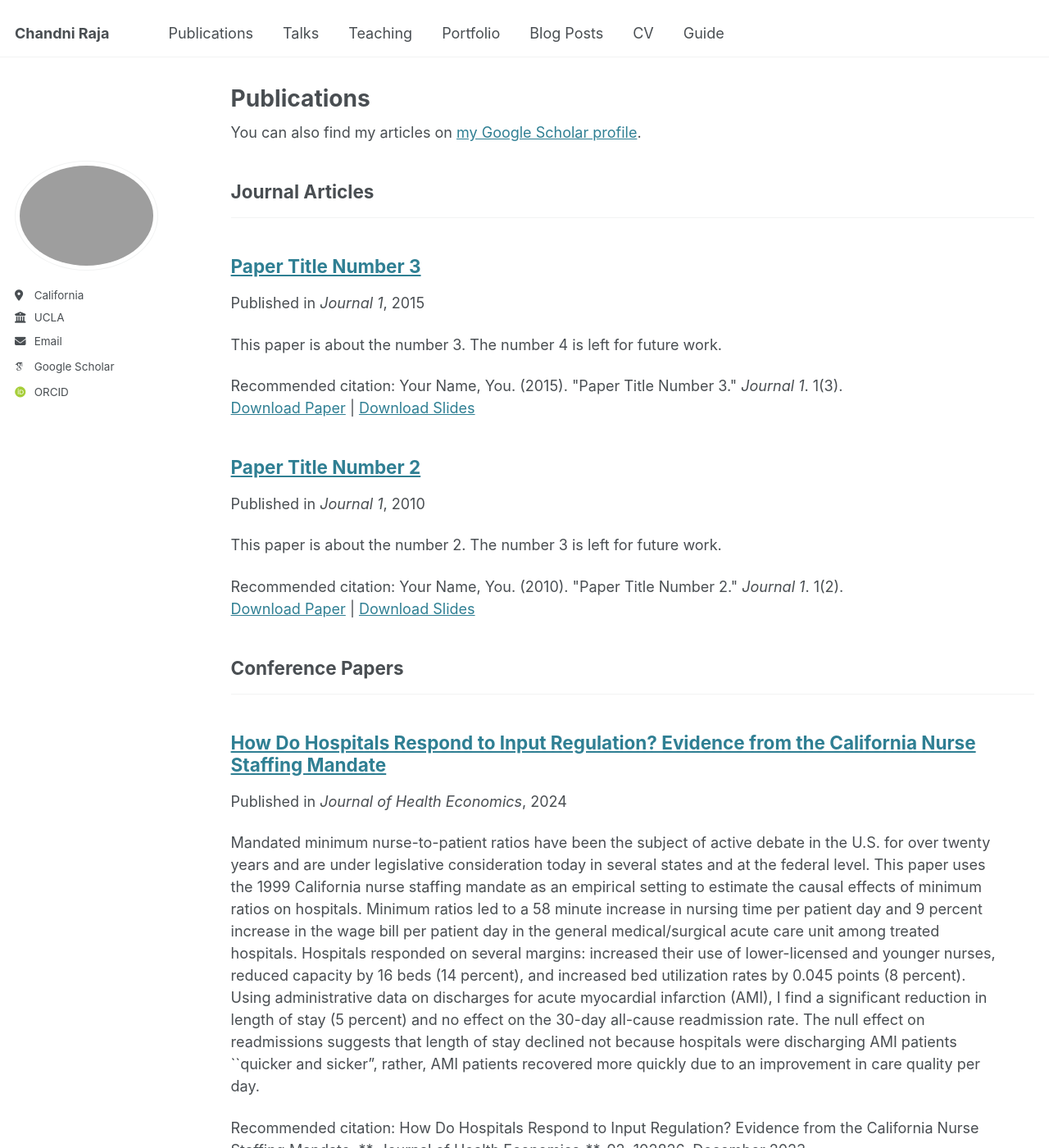
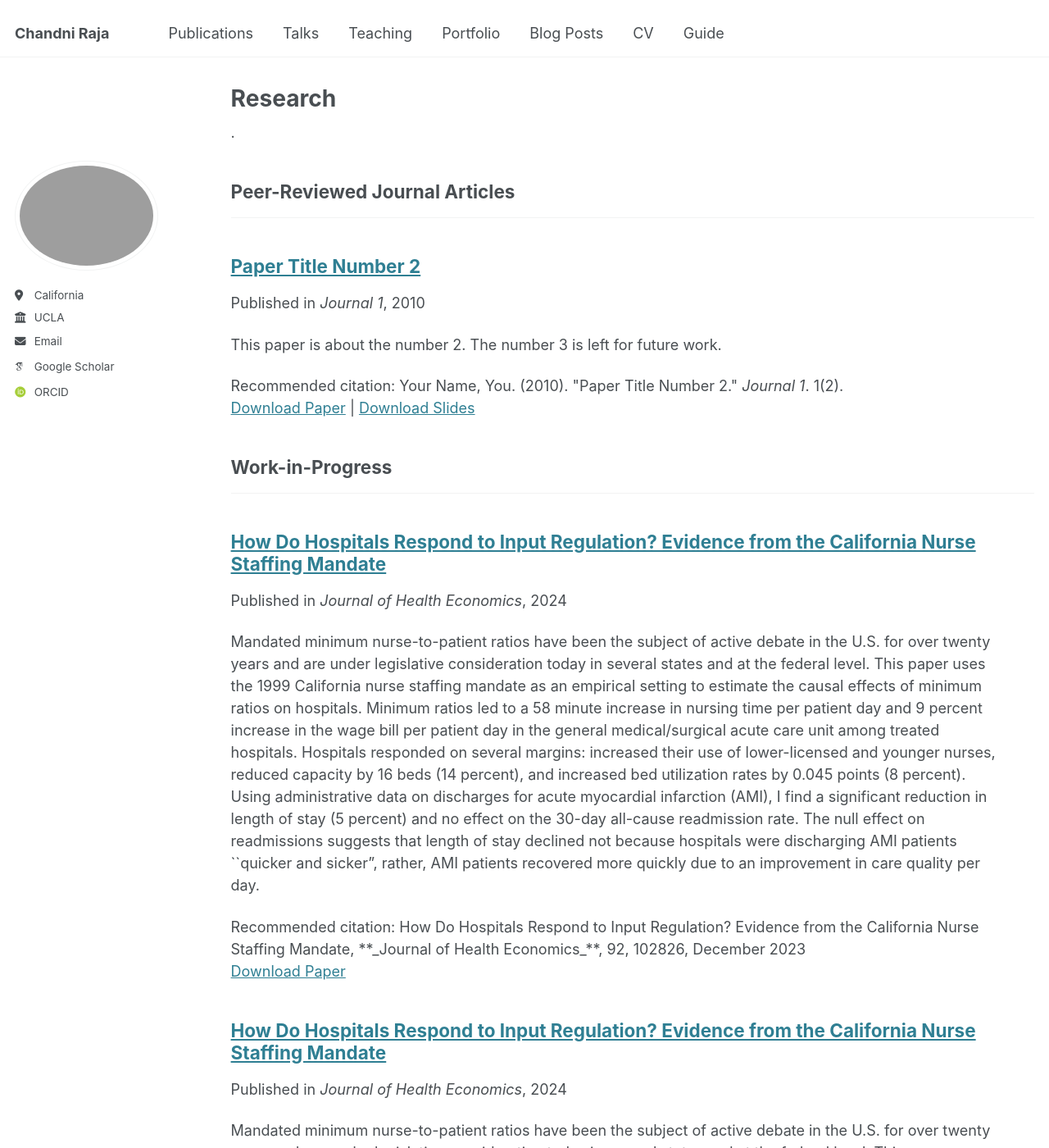
Before and after one commit to chandniraja/chandniraja.github.io, a Jekyll site: the page built from _pages/publications.html, in a window 1280 px wide and 1400 px high. Shown: the whole window at 82% size. Built offline with Jekyll 4.4.1, drawn with Linux system fonts in a browser that asks for light colours; some web fonts are replaced.

Commit message:
update research page

```diff
--- a/_config.yml
+++ b/_config.yml
@@ -80,9 +80,9 @@
   books:
     title: 'Books'
   manuscripts:
-    title: 'Journal Articles'
+    title: 'Peer-Reviewed Journal Articles'
   conferences:
-    title: 'Conference Papers'
+    title: 'Work-in-Progress'
 
 # Site Settings
 teaser                   :  # filename of teaser fallback teaser image placed in /images/, .e.g. "500x300.png"
--- a/_pages/publications.html
+++ b/_pages/publications.html
@@ -1,12 +1,12 @@
 ---
 layout: archive
-title: "Publications"
-permalink: /publications/
+title: "Research"
+permalink: /research/
 author_profile: true
 ---
 
 {% if site.author.googlescholar %}
-  <div class="wordwrap">You can also find my articles on <a href="{{site.author.googlescholar}}">my Google Scholar profile</a>.</div>
+  <div class="wordwrap"></a>.</div>
 {% endif %}
 
 {% include base_path %}
--- a/_publications/2015-10-01-paper-title-number-3.md
+++ b/_publications/2015-10-01-paper-title-number-3.md
@@ -1,14 +1,13 @@
 ---
-title: "Paper Title Number 3"
+title: "How Do Hospitals Respond to Input Regulation? Evidence from the California Nurse Staffing Mandate"
 collection: publications
-category: manuscripts
-permalink: /publication/2015-10-01-paper-title-number-3
-excerpt: 'This paper is about the number 3. The number 4 is left for future work.'
-date: 2015-10-01
-venue: 'Journal 1'
-slidesurl: 'http://academicpages.github.io/files/slides3.pdf'
-paperurl: 'http://academicpages.github.io/files/paper3.pdf'
-citation: 'Your Name, You. (2015). &quot;Paper Title Number 3.&quot; <i>Journal 1</i>. 1(3).'
+category: conferences
+permalink: /publication/2024-10-01-paper-title-number-3
+excerpt: 'Mandated minimum nurse-to-patient ratios have been the subject of active debate in the U.S. for over twenty years and are under legislative consideration today in several states and at the federal level. This paper uses the 1999 California nurse staffing mandate as an empirical setting to estimate the causal effects of minimum ratios on hospitals. Minimum ratios led to a 58 minute increase in nursing time per patient day and 9 percent increase in the wage bill per patient day in the general medical/surgical acute care unit among treated hospitals. Hospitals responded on several margins: increased their use of lower-licensed and younger nurses, reduced capacity by 16 beds (14 percent), and increased bed utilization rates by 0.045 points (8 percent). Using administrative data on discharges for acute myocardial infarction (AMI), I find a significant reduction in length of stay (5 percent) and no effect on the 30-day all-cause readmission rate. The null effect on readmissions suggests that length of stay declined not because hospitals were discharging AMI patients ``quicker and sicker", rather, AMI patients recovered more quickly due to an improvement in care quality per day. '
+date: 2024-02-17
+venue: 'Journal of Health Economics'
+paperurl: 'http://chandniraja.github.io/assets/pdf/how_do_hospitals_respond_raja_110623.pdf'
+citation: 'How Do Hospitals Respond to Input Regulation? Evidence from the California Nurse Staffing Mandate, **_Journal of Health Economics_**, 92, 102826, December 2023'
 ---
 
 The contents above will be part of a list of publications, if the user clicks the link for the publication than the contents of section will be rendered as a full page, allowing you to provide more information about the paper for the reader. When publications are displayed as a single page, the contents of the above "citation" field will automatically be included below this section in a smaller font.
```
Also changed, not shown: 1 other file.
